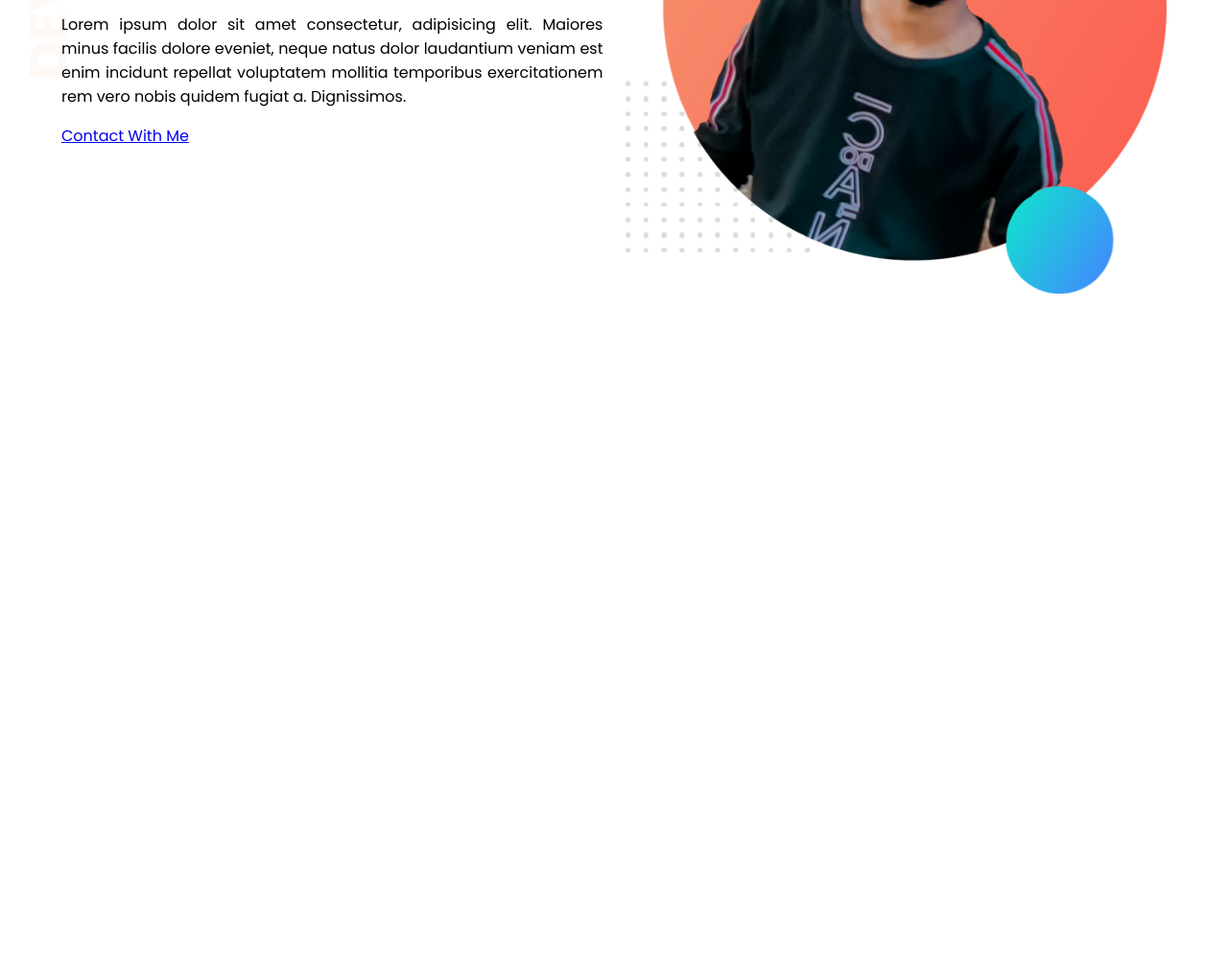
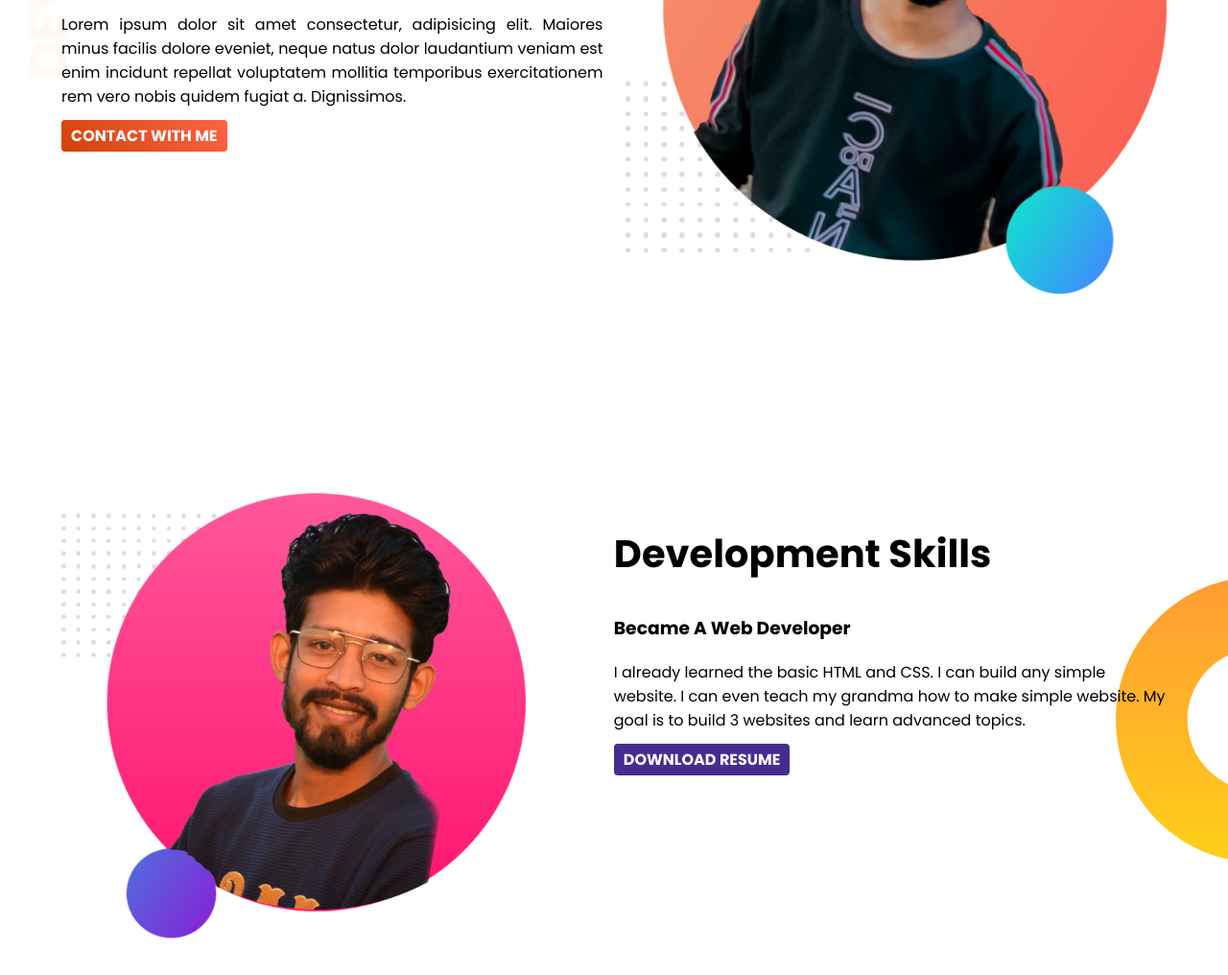
Before and after one commit to Grzafnan/portfolio-website, a plain HTML site: page index.html in a window 1280 px wide. Shown: the part 280-1296 px from the top of the page at 96% size. Before the commit the page ends 800 px from the top, so only its background shows below. Drawn offline with Linux system fonts and the light colour scheme.

Commit message:
end menu section

```diff
--- a/index.html
+++ b/index.html
@@ -22,5 +22,17 @@
           <img src="image/afnan.png" alt="afnan">
       </div>
   </section>
+
+  <section class="menu-section">
+    <div class="menu-left">
+      <img src="image/afnan2.png" alt="afnan2">
+    </div>
+    <div class="menu-right">
+      <h2>Development Skills</h2>
+      <h3>Became A Web Developer</h3>
+      <p>I already learned the basic HTML and CSS. I can build any simple website. I can even teach my grandma how to make simple website. My goal is to build 3 websites and learn advanced topics.</p>
+      <a href="#">Download Resume</a>
+    </div>
+  </section>
 </body>
 </html>
--- a/style.css
+++ b/style.css
@@ -20,6 +20,7 @@ body{
   padding: 2% 5%;
   background-image: url(image/top-banner.png);
   background-repeat: no-repeat;
+  margin-bottom: 150px;
 }
 
 .left p{
@@ -31,6 +32,61 @@ body{
   padding-right: 2%;
 }
 
+.left a{
+  text-decoration: none;
+  text-transform: uppercase;
+  color: #fff;
+  font-weight: 700;
+  background:  linear-gradient(45deg, rgb(211, 66, 8), tomato);
+  padding: 5px 10px;
+  border-radius: 4px;
+}
+
+.left a:hover{
+  color: #fff;
+  background: #472C8F;
+}
+
 .right {
   width: 50%;
 }
+
+.menu-section {
+  display: flex;
+  padding: 2% 5%;
+  margin-bottom: 150px;
+  background-image: url(image/dream-bg.png);
+  background-repeat: no-repeat;
+  background-position: right;
+}
+
+.menu-left .menu-right {
+  width: 50%;
+}
+
+.menu-left img{
+  width: 100%;
+}
+
+.menu-left{
+  padding-right: 8%;
+}
+
+.menu-right h2{
+  font-size: 40px;
+}
+
+.menu-right a {
+    text-decoration: none;
+    text-transform: uppercase;
+    color: #fff;
+    font-weight: 700;
+    background-color: #472C8F;
+    padding: 5px 10px;
+    border-radius: 4px;
+}
+
+.menu-right a:hover {
+  color: #fff;
+  background-color: #e41b6b;
+}
```
